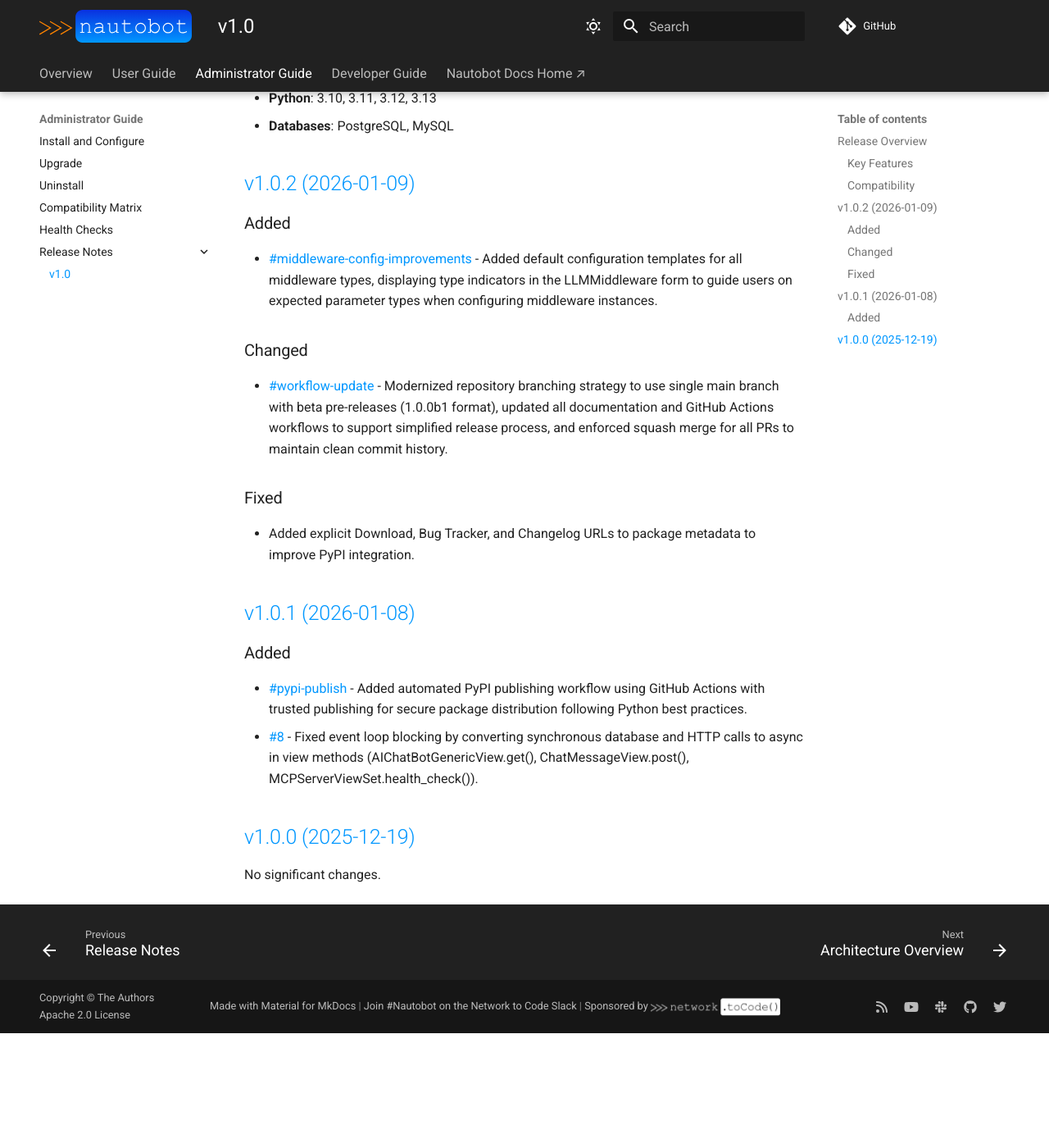
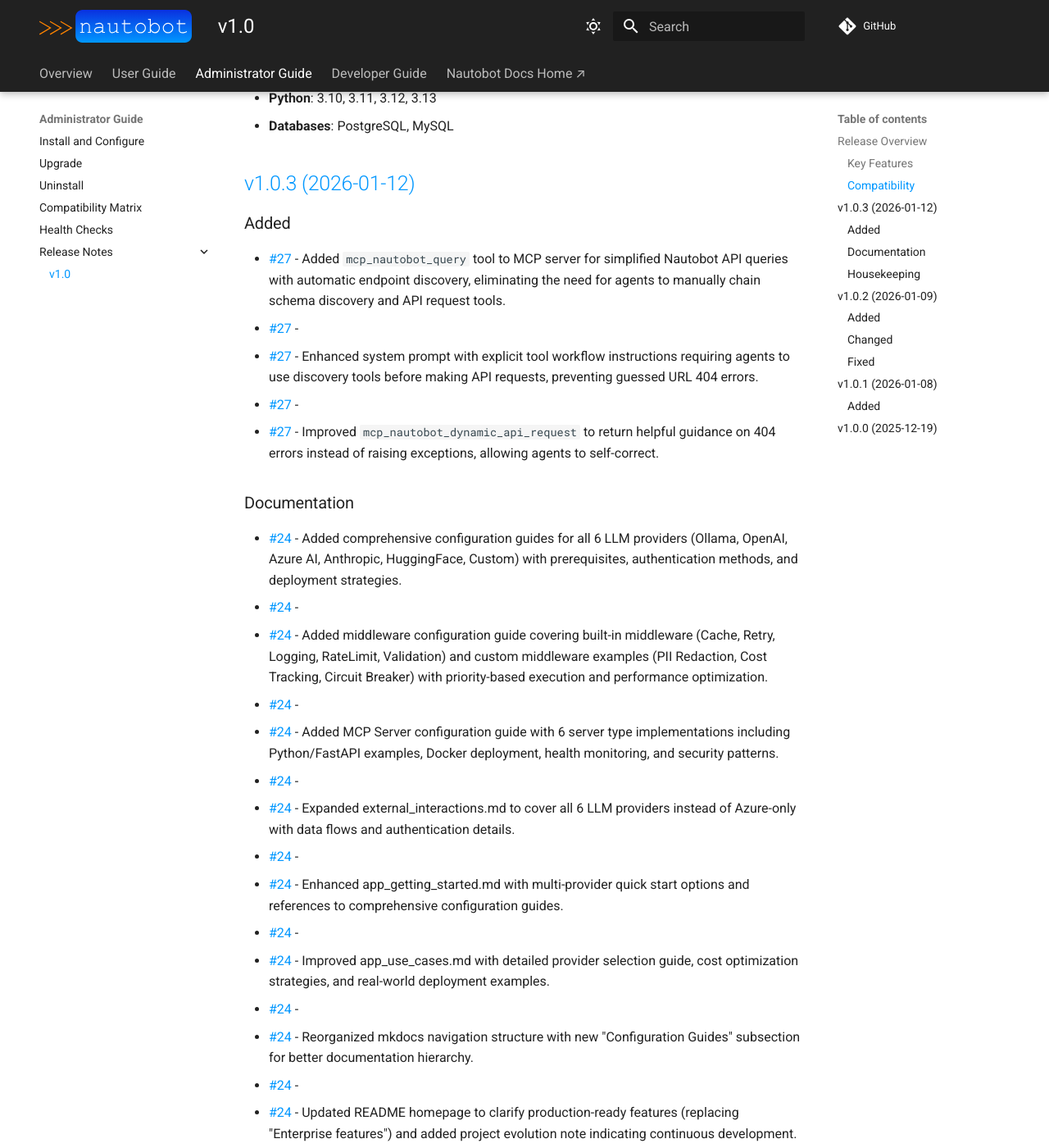
Before and after one commit to kvncampos/nautobot-ai-ops, an MkDocs documentation site: the page built from docs/admin/release_notes/version_1.0.md, in a window 1280 px wide and 1400 px high, scrolled down 849 px. Shown: the whole window at 82% size. Built offline with MkDocs 1.6.1 and Material for MkDocs 9.7.7, drawn with Linux system fonts in a browser that asks for light colours; comment, search, counter and statistics services are not loaded; before the commit the page ends 2109 px from its top, so only the background shows below that; some of the changed text lies outside the part shown.

Commit message:
chore: release 1.0.3

```diff
--- a/docs/admin/release_notes/version_1.0.md
+++ b/docs/admin/release_notes/version_1.0.md
@@ -25,6 +25,38 @@
 <!-- towncrier release notes start -->
 
 
+## [v1.0.3 (2026-01-12)](https://github.com/kvncampos/nautobot-ai-ops/releases/tag/v1.0.3)
+
+### Added
+
+- [#27](https://github.com/kvncampos/nautobot-ai-ops/issues/27) - Added `mcp_nautobot_query` tool to MCP server for simplified Nautobot API queries with automatic endpoint discovery, eliminating the need for agents to manually chain schema discovery and API request tools.
+- [#27](https://github.com/kvncampos/nautobot-ai-ops/issues/27) -
+- [#27](https://github.com/kvncampos/nautobot-ai-ops/issues/27) - Enhanced system prompt with explicit tool workflow instructions requiring agents to use discovery tools before making API requests, preventing guessed URL 404 errors.
+- [#27](https://github.com/kvncampos/nautobot-ai-ops/issues/27) -
+- [#27](https://github.com/kvncampos/nautobot-ai-ops/issues/27) - Improved `mcp_nautobot_dynamic_api_request` to return helpful guidance on 404 errors instead of raising exceptions, allowing agents to self-correct.
+
+### Documentation
+
+- [#24](https://github.com/kvncampos/nautobot-ai-ops/issues/24) - Added comprehensive configuration guides for all 6 LLM providers (Ollama, OpenAI, Azure AI, Anthropic, HuggingFace, Custom) with prerequisites, authentication methods, and deployment strategies.
+- [#24](https://github.com/kvncampos/nautobot-ai-ops/issues/24) -
+- [#24](https://github.com/kvncampos/nautobot-ai-ops/issues/24) - Added middleware configuration guide covering built-in middleware (Cache, Retry, Logging, RateLimit, Validation) and custom middleware examples (PII Redaction, Cost Tracking, Circuit Breaker) with priority-based execution and performance optimization.
+- [#24](https://github.com/kvncampos/nautobot-ai-ops/issues/24) -
+- [#24](https://github.com/kvncampos/nautobot-ai-ops/issues/24) - Added MCP Server configuration guide with 6 server type implementations including Python/FastAPI examples, Docker deployment, health monitoring, and security patterns.
+- [#24](https://github.com/kvncampos/nautobot-ai-ops/issues/24) -
+- [#24](https://github.com/kvncampos/nautobot-ai-ops/issues/24) - Expanded external_interactions.md to cover all 6 LLM providers instead of Azure-only with data flows and authentication details.
+- [#24](https://github.com/kvncampos/nautobot-ai-ops/issues/24) -
+- [#24](https://github.com/kvncampos/nautobot-ai-ops/issues/24) - Enhanced app_getting_started.md with multi-provider quick start options and references to comprehensive configuration guides.
+- [#24](https://github.com/kvncampos/nautobot-ai-ops/issues/24) -
+- [#24](https://github.com/kvncampos/nautobot-ai-ops/issues/24) - Improved app_use_cases.md with detailed provider selection guide, cost optimization strategies, and real-world deployment examples.
+- [#24](https://github.com/kvncampos/nautobot-ai-ops/issues/24) -
+- [#24](https://github.com/kvncampos/nautobot-ai-ops/issues/24) - Reorganized mkdocs navigation structure with new "Configuration Guides" subsection for better documentation hierarchy.
+- [#24](https://github.com/kvncampos/nautobot-ai-ops/issues/24) -
+- [#24](https://github.com/kvncampos/nautobot-ai-ops/issues/24) - Updated README homepage to clarify production-ready features (replacing "Enterprise features") and added project evolution note indicating continuous development.
+
+### Housekeeping
+
+- [#towncrier-automation](https://github.com/kvncampos/nautobot-ai-ops/issues/towncrier-automation) - Added automatic synchronization of fallback version strings in ai_ops/__init__.py when running towncrier release notes generation.
+
 ## [v1.0.2 (2026-01-09)](https://github.com/kvncampos/nautobot-ai-ops/releases/tag/v1.0.2)
 
 ### Added
--- a/pyproject.toml
+++ b/pyproject.toml
@@ -1,6 +1,6 @@
 [tool.poetry]
 name = "nautobot-ai-ops"
-version = "1.0.2"
+version = "1.0.3"
 description = "AI Ops - Advanced artificial intelligence capabilities for Nautobot through multi-provider LLM architecture and Model Context Protocol"
 authors = ["Kevin Campos <kvncampos@duck.com>"]
 readme = "README.md"
```
Also changed, not shown: 3 other files.
